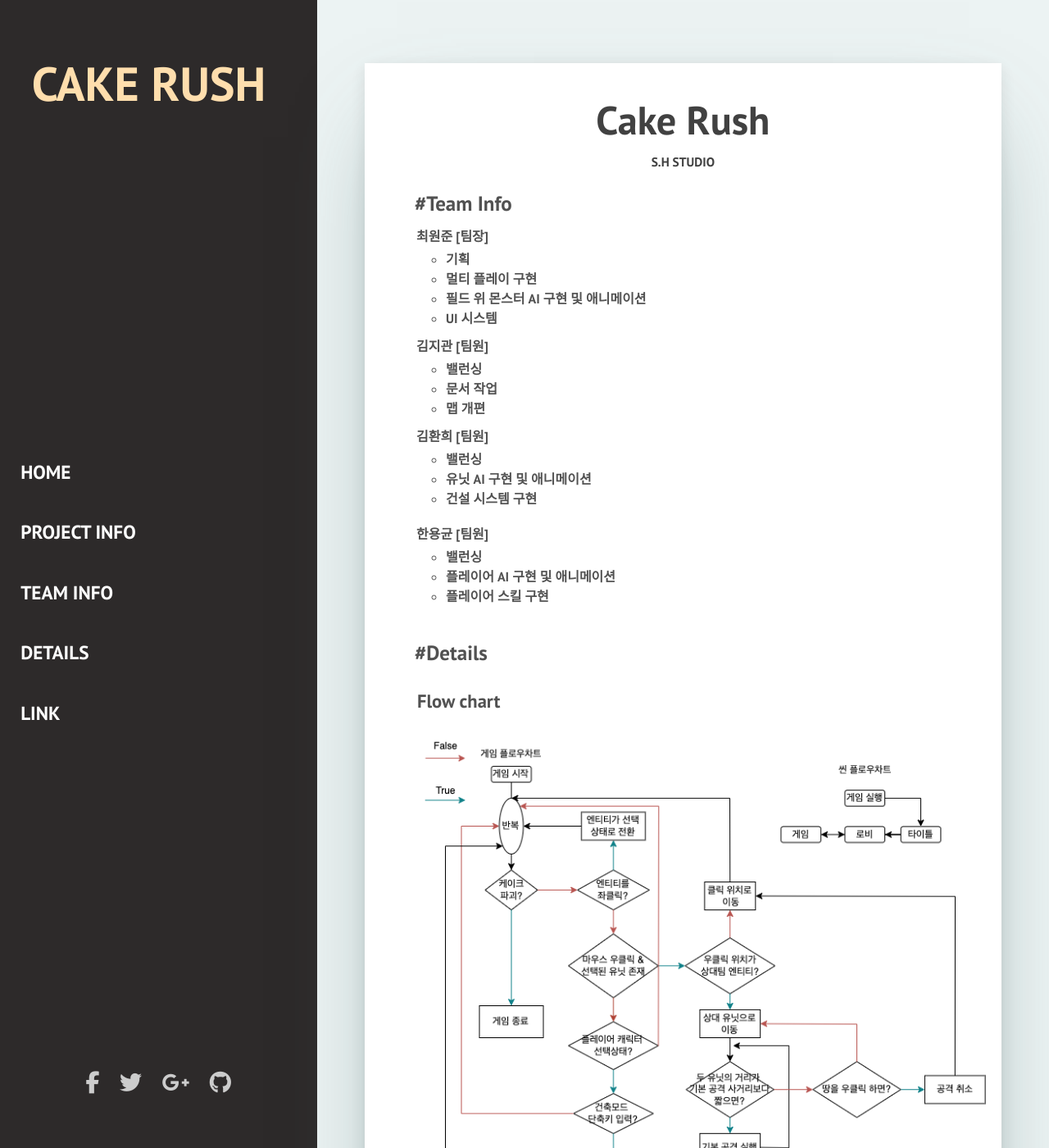
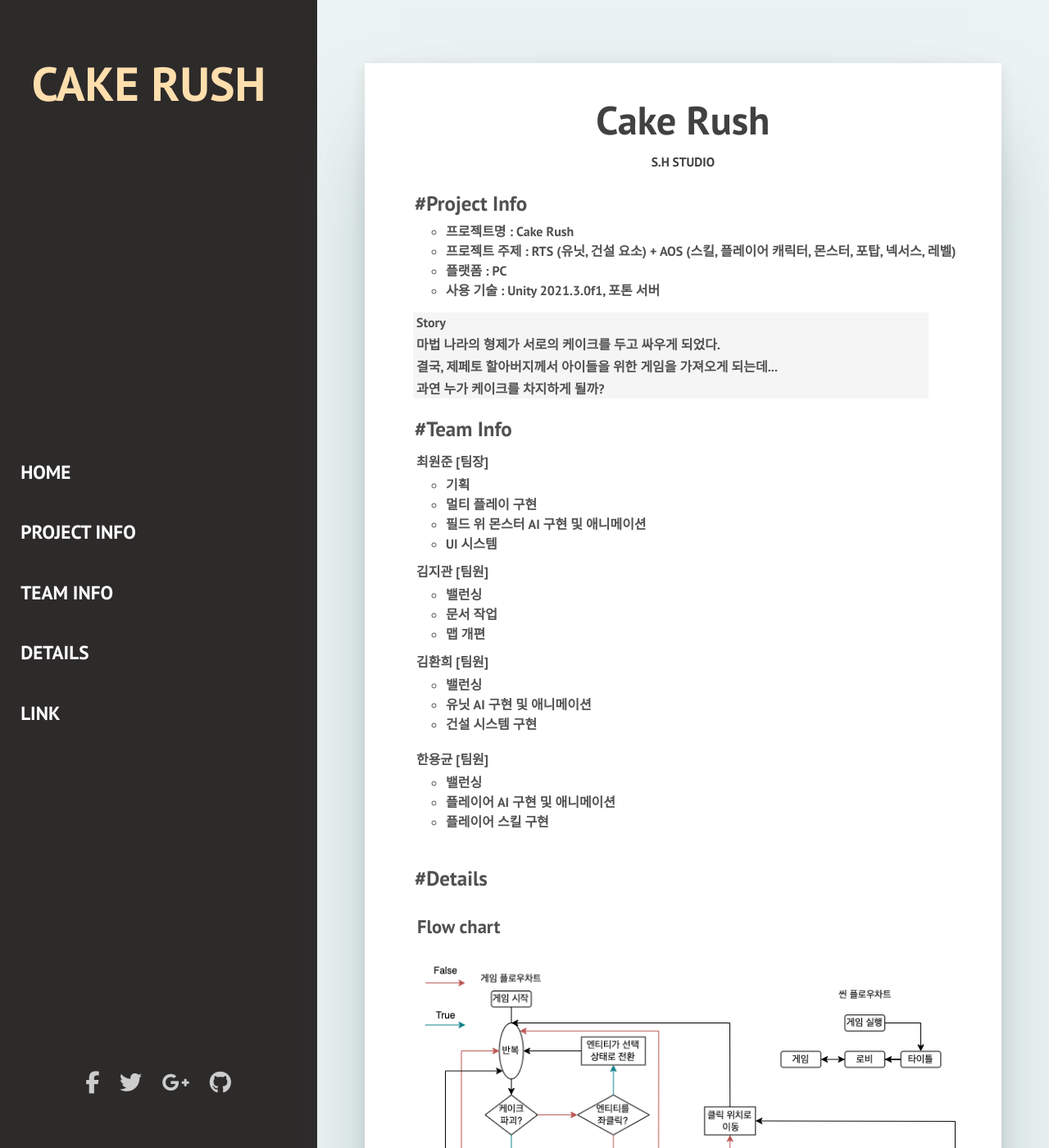
Before and after one commit to yong-gyun/Cake-Rush, a Jekyll site: the page built from index.html, in a window 1280 px wide and 1400 px high. Shown: the whole window at 82% size. Built offline with Jekyll 4.4.1, drawn with Linux system fonts in a browser that asks for light colours; nearby versions of some CDN libraries; some web fonts are replaced; library files that are not in the unit come from our copies; the list of posts is cut into pages by our own code.

Commit message:
Update index.html

```diff
--- a/index.html
+++ b/index.html
@@ -4,7 +4,6 @@ layout: default
 
 {% for post in paginator.posts %}
 <style>
-
   .main
   {
     font-weight: bold;
@@ -34,7 +33,7 @@ layout: default
     margin-top: 15px;
   }
 
-  .story  p
+  .story > p
   {
     font-size: 16px;
     margin: 3px;
@@ -43,13 +42,12 @@ layout: default
 
   .form-item
   {
-
     margin-bottom: 10px;
   }
 </style>
 
 <article class="main-article">
-  <div class="wrap-content" id="home" style="scroll-behavior: smooth;">
+  <div class="wrap-content" id="home">
     <header class="header-article">
       <h2 class="title-article"><a href="{{post.url | prepend: site.baseurl}}">{{post.title}}</a></h2>
       <div class="post-date" style="font-weight: bold;"><span>S.H STUDIO</span></div>
@@ -57,6 +55,23 @@ layout: default
     {% if post.img %}
        <img class="post-image" src={{ "/assets/img/" | prepend: site.baseurl | append: post.img }} alt="{{post.title}}">
     {% endif %}
+    <div class="main" id="project_info">
+      <ul>
+      <p class="title" style="scroll-behavior: smooth;">#Project Info</p>
+      <ul>
+        <li class="main_li">프로젝트명 : Cake Rush</li>
+        <li class="main_li">프로젝트 주제 : RTS (유닛, 건설 요소) + AOS (스킬, 플레이어 캐릭터, 몬스터, 포탑, 넥서스, 레벨)</li>
+        <li class="main_li">플랫폼 : PC</li>
+        <li class="main_li">사용 기술 : Unity 2021.3.0f1, 포톤 서버</li>
+      </ul>
+      <div class="story">
+        <p>Story</p>
+        <p>마법 나라의 형제가 서로의 케이크를 두고 싸우게 되었다.</p>
+        <p>결국, 제페토 할아버지께서 아이들을 위한 게임을 가져오게 되는데...</p>
+        <p>과연 누가 케이크를 차지하게 될까?</p>
+      </div>
+      </ul>
+    </div>
 
     <div class="main" id="team_info">
       <ul>
```
